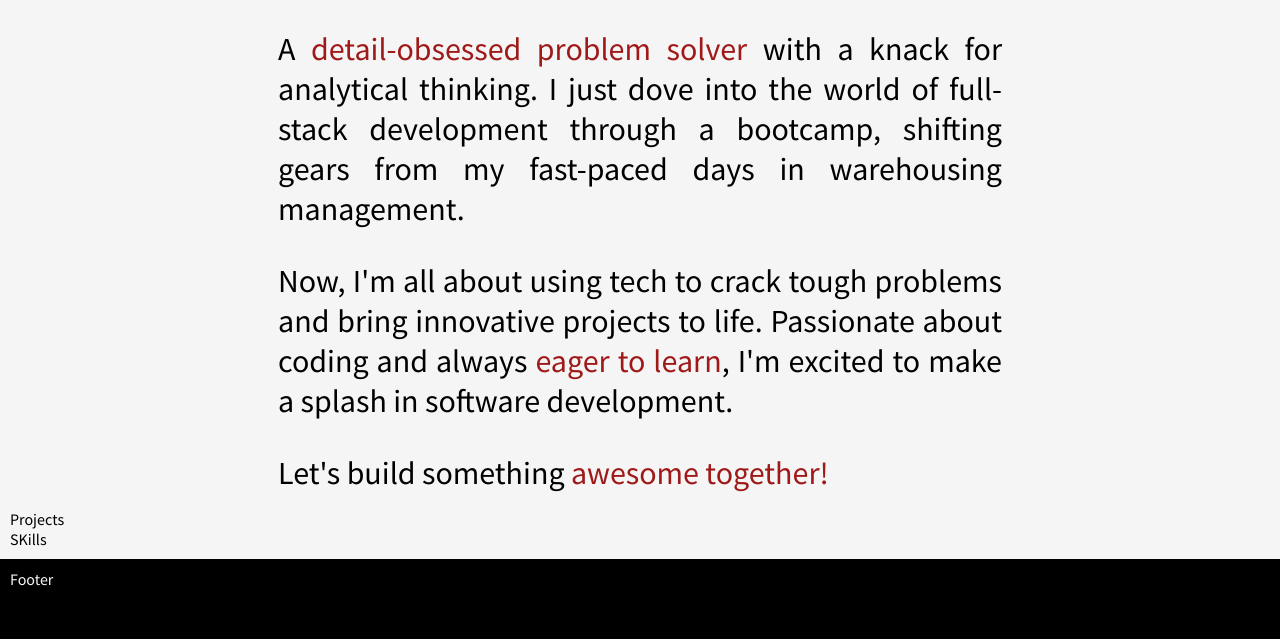
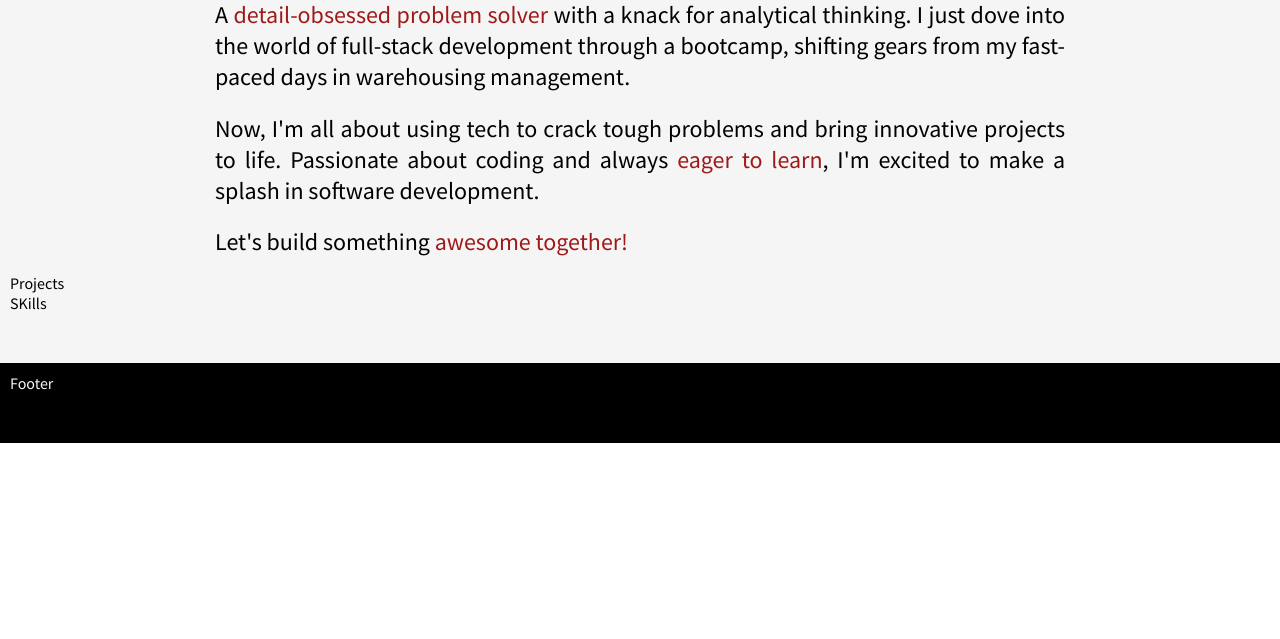
Before and after one commit to silvafilipeuk/portfolio, a plain HTML site: page index.html in a window 1280 px wide. Shown: the part 357-996 px from the top of the page. After the commit the page ends 800 px from the top, so only its background shows below. Drawn offline with Linux system fonts and the light colour scheme.

Commit message:
Css adjustments

```diff
--- a/css/style.css
+++ b/css/style.css
@@ -83,11 +83,11 @@ a {
 	color: #333;
 }
 
-.logo a:hover {
+a:hover {
 	color: #986ce4;
 }
 
-.logo a:visited {
+a:visited {
 	color: #333;
 }
 
@@ -119,7 +119,7 @@ main {
 #about {
 	display: grid;
 	align-items: center;
-	padding-top: 5%;
+	padding-top: 1%;
 }
 
 #imgTitle {
@@ -246,7 +246,7 @@ footer {
 	}
 
 	#about {
-		width: 60%;
+		width: 70%;
 		justify-self: center;
 		align-content: center;
 	}
@@ -256,8 +256,8 @@ footer {
 	}
 
 	.aboutText {
-		font-size: 2rem;
-		padding-top: 1rem;
+		font-size: 1.5rem;
+		padding-top: 0.3rem;
 	}
 
 	.aboutImg {
```
Also changed, not shown: index.html (+2 -1 lines).
